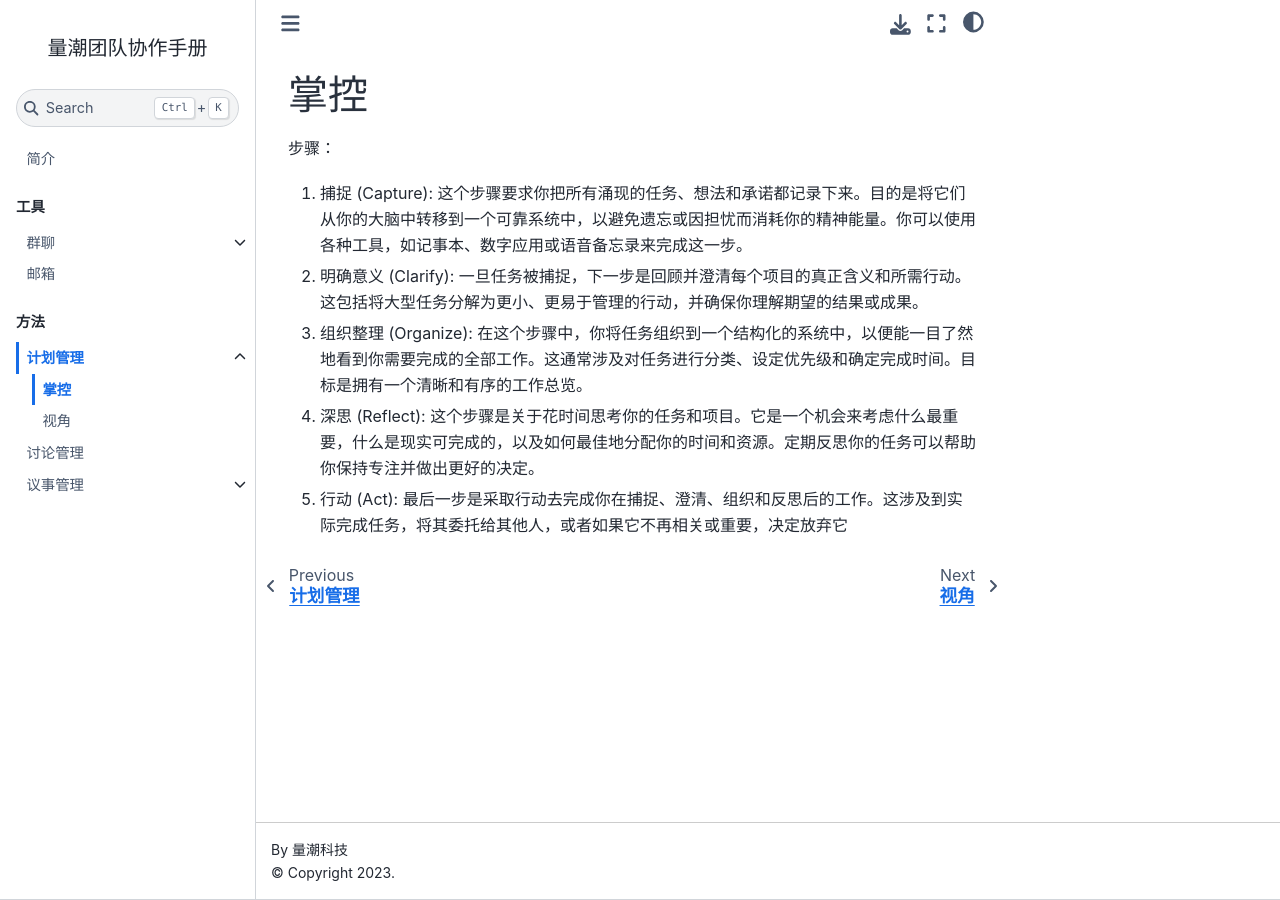
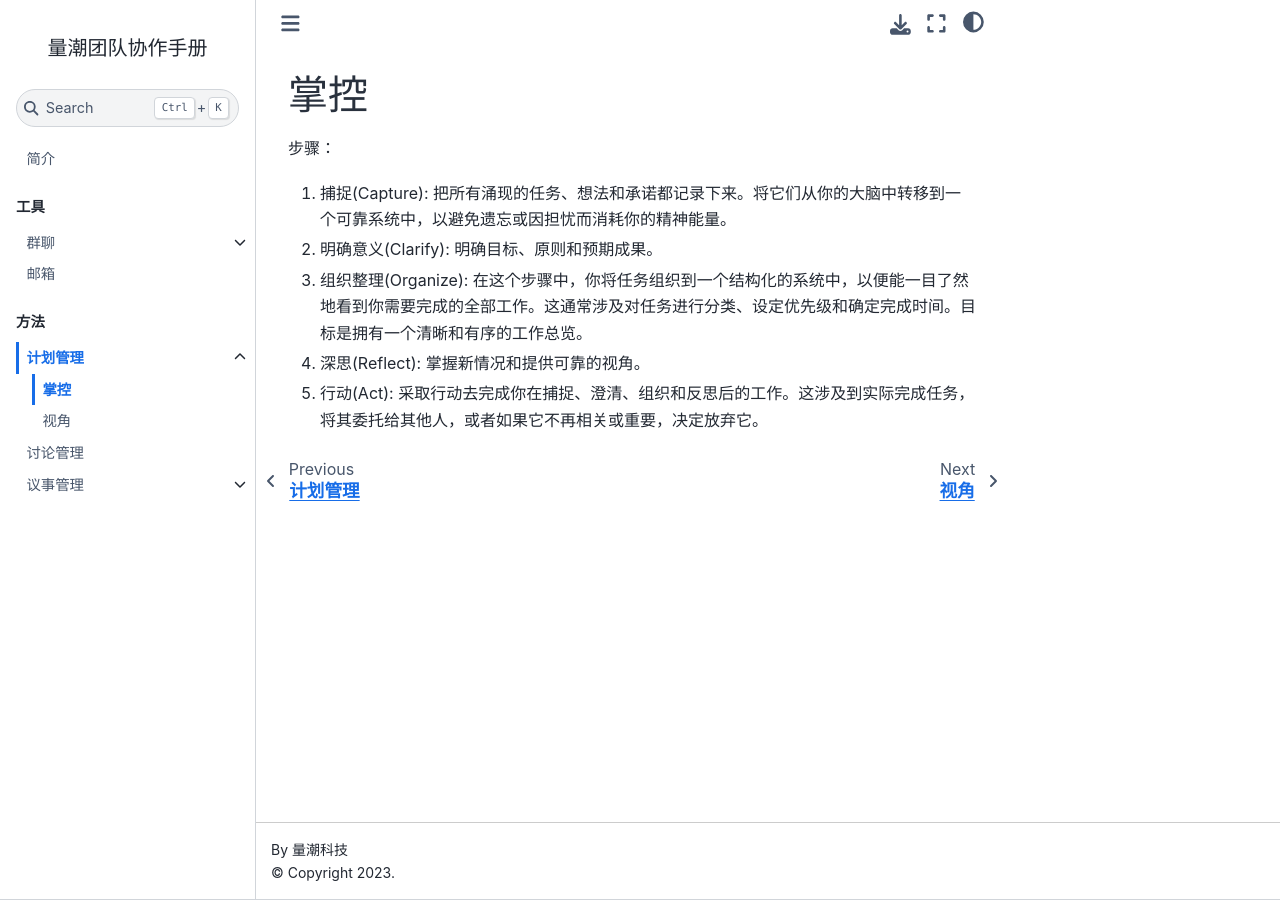
Before and after one commit to quanttide/quanttide-handbook-of-collaboration, a Jupyter Book: the page built from planning/control.md, in a window 1280 px wide. Built offline with Jupyter Book 1.0.4 settings and Sphinx 7.4.7 and the Sphinx Book theme 1.1.4, drawn with Linux system fonts in a browser that asks for light colours.

Commit message:
feat(planning): 改进“掌控”

```diff
--- a/planning/control.md
+++ b/planning/control.md
@@ -2,8 +2,8 @@
 
 步骤：
 
-1. 捕捉 (Capture): 这个步骤要求你把所有涌现的任务、想法和承诺都记录下来。目的是将它们从你的大脑中转移到一个可靠系统中，以避免遗忘或因担忧而消耗你的精神能量。你可以使用各种工具，如记事本、数字应用或语音备忘录来完成这一步。
-2. 明确意义 (Clarify): 一旦任务被捕捉，下一步是回顾并澄清每个项目的真正含义和所需行动。这包括将大型任务分解为更小、更易于管理的行动，并确保你理解期望的结果或成果。
-3. 组织整理 (Organize): 在这个步骤中，你将任务组织到一个结构化的系统中，以便能一目了然地看到你需要完成的全部工作。这通常涉及对任务进行分类、设定优先级和确定完成时间。目标是拥有一个清晰和有序的工作总览。
-4. 深思 (Reflect): 这个步骤是关于花时间思考你的任务和项目。它是一个机会来考虑什么最重要，什么是现实可完成的，以及如何最佳地分配你的时间和资源。定期反思你的任务可以帮助你保持专注并做出更好的决定。
-5. 行动 (Act): 最后一步是采取行动去完成你在捕捉、澄清、组织和反思后的工作。这涉及到实际完成任务，将其委托给其他人，或者如果它不再相关或重要，决定放弃它
+1. 捕捉(Capture): 把所有涌现的任务、想法和承诺都记录下来。将它们从你的大脑中转移到一个可靠系统中，以避免遗忘或因担忧而消耗你的精神能量。
+2. 明确意义(Clarify): 明确目标、原则和预期成果。
+3. 组织整理(Organize): 在这个步骤中，你将任务组织到一个结构化的系统中，以便能一目了然地看到你需要完成的全部工作。这通常涉及对任务进行分类、设定优先级和确定完成时间。目标是拥有一个清晰和有序的工作总览。
+4. 深思(Reflect): 掌握新情况和提供可靠的视角。
+5. 行动(Act): 采取行动去完成你在捕捉、澄清、组织和反思后的工作。这涉及到实际完成任务，将其委托给其他人，或者如果它不再相关或重要，决定放弃它。
```
